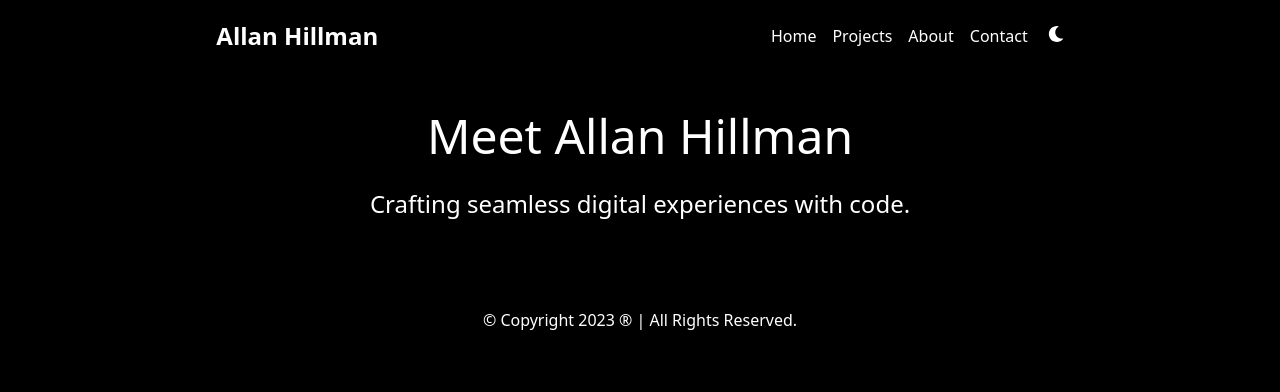
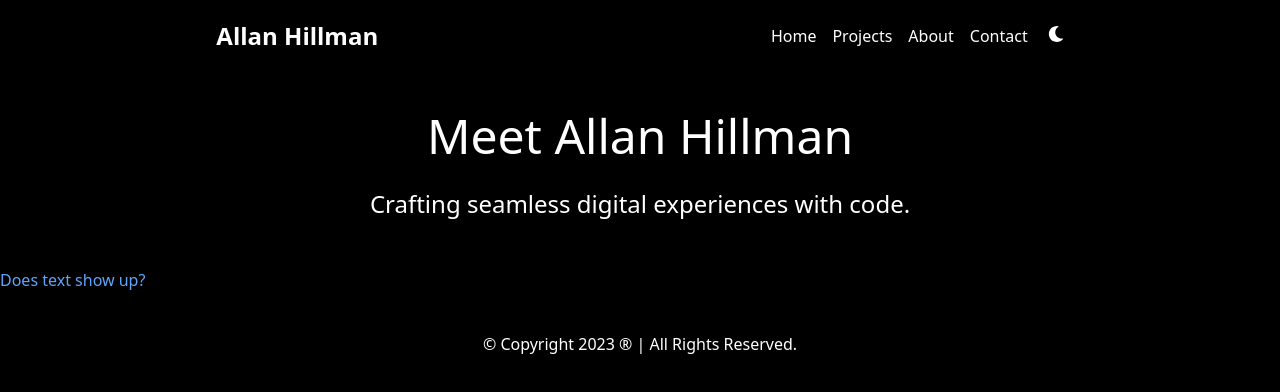
Before and after one commit to mrwebwork/portfolio-site, a Next.js app: page /about in a window 1280 px wide. Shown: the top 392 px of the page. Built offline with nearby package versions, Linux system fonts and the light colour scheme.

Commit message:
Fixed semantic html in components and add a paragraph component

```diff
--- a/components/Footer.jsx
+++ b/components/Footer.jsx
@@ -4,9 +4,9 @@ export default function Footer() {
   let currentYear = new Date().getFullYear();
   return (
     <>
-      <section className="container mx-auto text-center py-10">
+      <footer className="container mx-auto text-center py-10">
         <p>© Copyright {currentYear} ® | All Rights Reserved.</p>
-      </section>
+      </footer>
     </>
   );
 }
--- a/components/Header.jsx
+++ b/components/Header.jsx
@@ -3,12 +3,12 @@ import React from "react";
 export default function Header({ pageHeader, pageDesc }) {
   return (
     <>
-      <main className="container mx-auto">
+      <header className="container mx-auto">
         <section className="flex flex-col justify-center my-5 pt-5 px-2 text-center mx-auto">
           <h1 className="text-5xl">{pageHeader}</h1>
           <p className="py-7 px-3 text-2xl">{pageDesc}</p>
         </section>
-      </main>
+      </header>
     </>
   );
 }
--- /dev/null
+++ b/components/Paragraph.jsx
@@ -0,0 +1,11 @@
+import React from "react";
+
+export default function Paragraph({ children, className }) {
+  return (
+    <>
+      <div>
+        <p className={className}>{children}</p>
+      </div>
+    </>
+  );
+}
--- a/components/ProjectCard.jsx
+++ b/components/ProjectCard.jsx
@@ -8,7 +8,7 @@ export default function ProjectCard({
   href,
 }) {
   return (
-    <div className="project-card mb-5 py-10 px-8 max-w-sm mx-auto bg-white rounded-xl shadow-2xl space-y-2 sm:space-y-0 flex flex-col items-center text-center">
+    <article className="project-card mb-5 py-10 px-8 max-w-sm mx-auto bg-white rounded-xl shadow-2xl space-y-2 sm:space-y-0 flex flex-col items-center text-center">
       <img src={image} alt={text} className="h-24 rounded-md mb-4" />
       <div className="space-y-2">
         <div className="space-y-0.5 mb-3">
@@ -22,6 +22,6 @@ export default function ProjectCard({
           {linkText}
         </a>
       </div>
-    </div>
+    </article>
   );
 }
--- a/pages/about.jsx
+++ b/pages/about.jsx
@@ -1,6 +1,7 @@
 import React from "react";
 import Navbar from "@/components/Navbar";
 import Header from "@/components/Header";
+import Paragraph from "@/components/Paragraph";
 import Footer from "@/components/Footer";
 
 export default function About() {
@@ -11,6 +12,7 @@ export default function About() {
         pageHeader="Meet Allan Hillman"
         pageDesc="Crafting seamless digital experiences with code."
       />
+      <Paragraph className="text-blue-400">Does text show up?</Paragraph>
       <Footer />
     </>
   );
```
